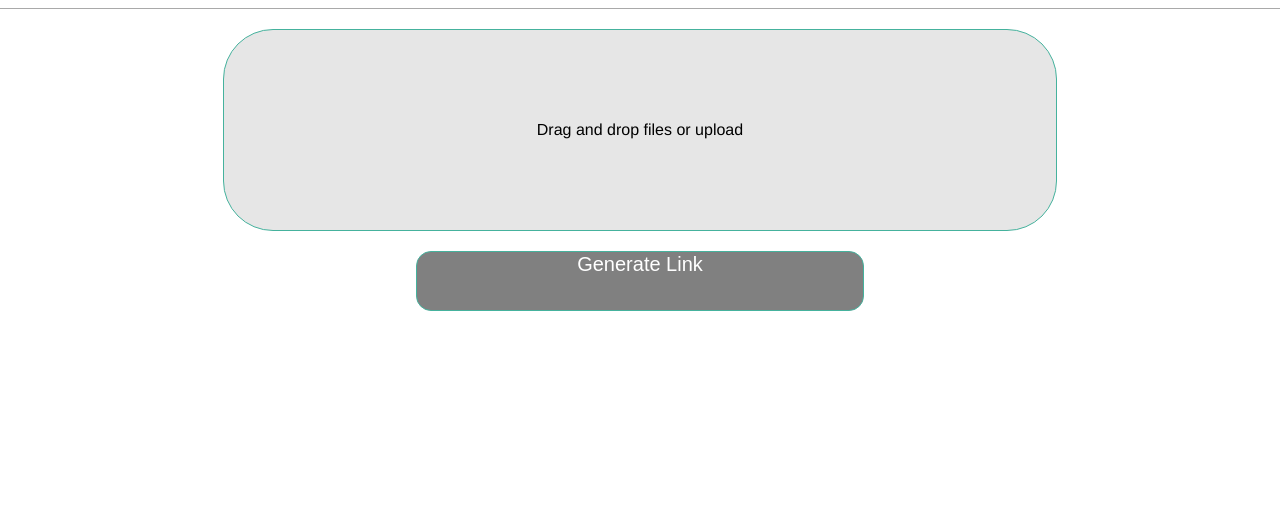
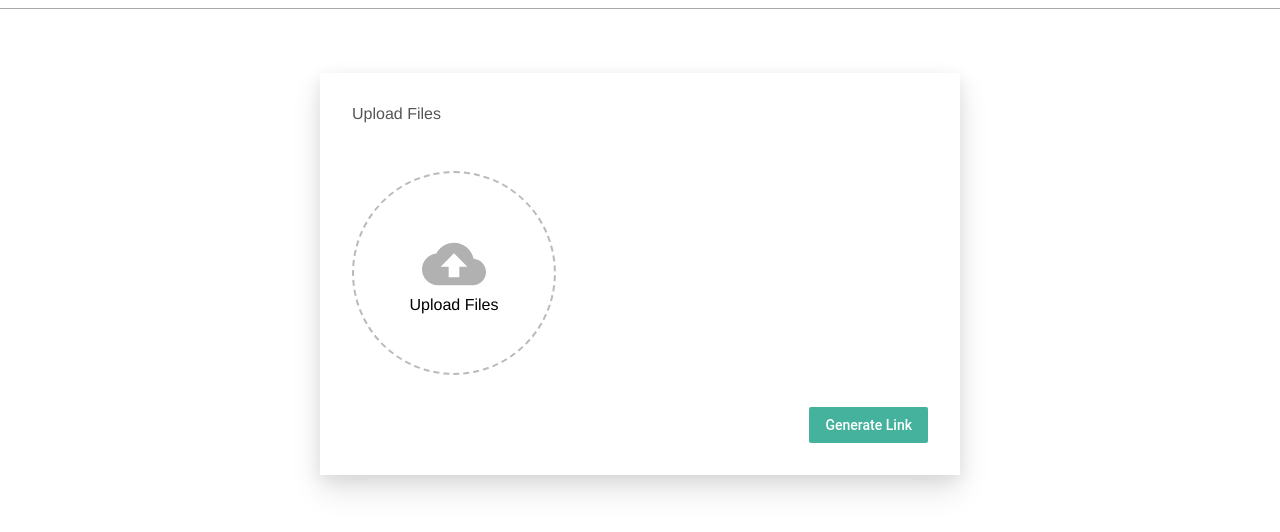
Before and after one commit to deniskrainovic/gofile, a React app in the folder frontend/: page / in a window 1280 px wide. Shown: the part 142-674 px from the top of the page. Built offline with nearby package versions, Linux system fonts and the light colour scheme.

Commit message:
change homepage and add filepage

```diff
--- a/frontend/package.json
+++ b/frontend/package.json
@@ -9,6 +9,7 @@
     "react": "^16.13.1",
     "react-dom": "^16.13.1",
     "react-dropzone": "^11.0.1",
+    "react-router-dom": "^5.2.0",
     "react-scripts": "3.4.1"
   },
   "scripts": {
--- a/frontend/src/components/App/App.css
+++ b/frontend/src/components/App/App.css
@@ -39,3 +39,21 @@
    height: 128px;
    width: 128px;
 }
+
+.Card {
+   margin-top: 5%;
+   background-color: white;
+   padding: 32px;
+   width: 50%;
+   display: flex;
+   align-items: flex-start;
+   justify-content: flex-start;
+   box-shadow: 0 15px 30px 0 rgba(0, 0, 0, 0.11),
+     0 5px 15px 0 rgba(0, 0, 0, 0.08);
+   box-sizing: border-box;
+ }
+
+ .MainBody {
+   display: flex;
+   justify-content: center;
+ }
--- a/frontend/src/components/App/App.js
+++ b/frontend/src/components/App/App.js
@@ -1,9 +1,17 @@
 import React from "react";
 import "./App.css";
-import MyDropzone from "../Dropzone/Dropzone";
+import Upload from "../Upload/Upload";
+import FilePage from "../FilePage/FilePage";
+import {
+   BrowserRouter as Router,
+   Switch,
+   Route,
+   Link
+} from "react-router-dom";
 
 function App() {
    return (
+      <Router>
          <div className="App">
             <header className="header">
                <div className="title-container">
@@ -12,9 +20,24 @@ function App() {
                <div className="verticalLine" />
                <div className="header-image" />
             </header>
-         <MyDropzone />
+            <Switch>
+               <Route path="/uploads/:uploadID" component={FilePage} />
+               <Route path="/">
+
+                  <div className="MainBody">
+                     <div className="Card">
+                        <Upload />
                      </div>
+                  </div>
+
+               </Route>
+            </Switch>
+         </div>
+      </Router>
+
    );
 }
 
+
+
 export default App;
--- a/frontend/src/components/Dropzone/Dropzone.css
+++ b/frontend/src/components/Dropzone/Dropzone.css
@@ -1,48 +1,26 @@
-.dropzone {
+.Dropzone {
+   height: 200px;
+   width: 200px;
+   background-color: #fff;
+   border: 2px dashed rgb(187, 186, 186);
+   border-radius: 50%;
    display: flex;
-   border: 1px solid #45b29d;
-   background-color: #e6e6e6;
-   border-radius: 50px;
-   width: 65%;
-   height: 200px;
+   align-items: center;
    justify-content: center;
-   align-items: center;
-   margin-left: auto;
-   margin-right: auto;
-   margin: 20px auto;
-   outline: none;
-}
+   flex-direction: column;
+   font-size: 16px;
+ }
 
-.dropzone:hover {
-   cursor: pointer;
-   border-color: #ffb366;
-}
-.dropzone:active {
-   background-color: white;
-}
+ .Highlight {
+   background-color: rgb(188, 185, 236);
+ }
 
-.upload-button {
-   margin: 0 auto;
-   display: flex;
-   justify-content: center;
-   height: 60px;
-   width: 35%;
-   min-width: 300px;
-   background-color: #45b29d;
-   border: 1px solid #45b29d;
-   border-radius: 15px;
-   color: white;
-   font-size: 20px;
-   outline: none;
-}
-.upload-button:disabled {
-   background-color: grey;
-}
-.upload-button:hover {
-   border-color: #ffb366;
-   color: #ffb366;
-}
-.upload-button:active {
-   color: white;
-   background-color: #ffb366;
-}
+ .Icon {
+   opacity: 0.3;
+   height: 64px;
+   width: 64px;
+ }
+
+ .FileInput {
+   display: none;
+ }
--- a/frontend/src/components/Dropzone/Dropzone.jsx
+++ b/frontend/src/components/Dropzone/Dropzone.jsx
@@ -1,42 +1,88 @@
-import React, { useState } from "react";
-import Dropzone from "react-dropzone";
+import React, { Component } from "react";
 import "./Dropzone.css";
 
-const MyDropzone = () => {
-   const [file, setFile] = useState({});
-   const [fileSelected, setFileSelected] = useState(false);
+class Dropzone extends Component {
+  constructor(props) {
+    super(props);
+    this.state = { hightlight: false };
+    this.fileInputRef = React.createRef();
 
-   const uploadHandler = () => {
-      if (fileSelected) console.log(file);
-   };
+    this.openFileDialog = this.openFileDialog.bind(this);
+    this.onFilesAdded = this.onFilesAdded.bind(this);
+    this.onDragOver = this.onDragOver.bind(this);
+    this.onDragLeave = this.onDragLeave.bind(this);
+    this.onDrop = this.onDrop.bind(this);
+  }
 
-   return (
-      <React.Fragment>
-         <Dropzone
-            multiple={false}
-            onDrop={(acceptedFiles) => {
-               setFile(acceptedFiles);
-               setFileSelected(true);
-            }}
-         >
-            {({ getRootProps, getInputProps }) => (
-               <div {...getRootProps()} className="dropzone">
-                  <input {...getInputProps()} />
-                  <div>Drag and drop files or upload</div>
-               </div>
-            )}
-         </Dropzone>
-         {fileSelected ? <p>File: {`${file[0].name}`}</p> : null}
-         <button
-            className="upload-button"
-            type="button"
-            disabled={!fileSelected}
-            onClick={uploadHandler}
-         >
-            Generate Link
-         </button>
-      </React.Fragment>
-   );
-};
+  openFileDialog() {
+    if (this.props.disabled) return;
+    this.fileInputRef.current.click();
+  }
 
-export default MyDropzone;
+  onFilesAdded(evt) {
+    if (this.props.disabled) return;
+    const files = evt.target.files;
+    if (this.props.onFilesAdded) {
+      const array = this.fileListToArray(files);
+      this.props.onFilesAdded(array);
+    }
+  }
+
+  onDragOver(event) {
+    event.preventDefault();
+    if (this.props.disabed) return;
+    this.setState({ hightlight: true });
+  }
+
+  onDragLeave(event) {
+    this.setState({ hightlight: false });
+  }
+
+  onDrop(event) {
+    event.preventDefault();
+    if (this.props.disabed) return;
+    const files = event.dataTransfer.files;
+    if (this.props.onFilesAdded) {
+      const array = this.fileListToArray(files);
+      this.props.onFilesAdded(array);
+    }
+    this.setState({ hightlight: false });
+  }
+
+  fileListToArray(list) {
+    const array = [];
+    for (var i = 0; i < list.length; i++) {
+      array.push(list.item(i));
+    }
+    return array;
+  }
+
+  render() {
+    return (
+      <div
+        className={`Dropzone ${this.state.hightlight ? "Highlight" : ""}`}
+        onDragOver={this.onDragOver}
+        onDragLeave={this.onDragLeave}
+        onDrop={this.onDrop}
+        onClick={this.openFileDialog}
+        style={{ cursor: this.props.disabled ? "default" : "pointer" }}
+      >
+        <input
+          ref={this.fileInputRef}
+          className="FileInput"
+          type="file"
+          multiple
+          onChange={this.onFilesAdded}
+        />
+        <img
+          alt="upload"
+          className="Icon"
+          src="baseline-cloud_upload-24px.svg"
+        />
+        <span>Upload Files</span>
+      </div>
+    );
+  }
+}
+
+export default Dropzone;
--- /dev/null
+++ b/frontend/src/components/FilePage/FilePage.js
@@ -0,0 +1,32 @@
+import React, { Component } from "react";
+import {
+    BrowserRouter as Router,
+    Switch,
+    Route,
+    Link,
+    useParams
+  } from "react-router-dom";
+import "./FilePage.css";
+
+class Dropzone extends Component {
+    constructor(props) {
+        super(props);
+        this.state = { mode: undefined } ;
+      }
+
+    componentWillMount(){
+        const { uploadID } = this.props.match.params
+        let xhr = new XMLHttpRequest();
+        xhr.open('POST', 'http://localhost:8080/uploads/' + uploadID);
+
+        xhr.setRequestHeader('Content-type', 'application/json');
+    }
+
+    render() {
+      return (
+      <h1>Test Page Uplaod </h1>
+      );
+    }
+  }
+
+  export default Dropzone;
--- /dev/null
+++ b/frontend/src/components/Progress/Progress.css
@@ -0,0 +1,13 @@
+.ProgressBar {
+    width: 100%;
+    height: 8px;
+    background-color: rgba(69, 178, 150, 1);
+    border-radius: 5px;
+  }
+
+  .Progress {
+    background-color: rgba(69, 178, 157, 1);
+    height: 100%;
+    margin: 0;
+    border-radius: 5px;
+  }
--- /dev/null
+++ b/frontend/src/components/Progress/Progress.js
@@ -0,0 +1,21 @@
+import React, { Component } from "react";
+import "./Progress.css";
+
+class Progress extends Component {
+  constructor(props) {
+    super(props);
+    this.state = {};
+  }
+  render() {
+    return (
+      <div className="ProgressBar">
+        <div
+          className="Progress"
+          style={{ width: this.props.progress + "%" }}
+        />
+      </div>
+    );
+  }
+}
+
+export default Progress;
--- /dev/null
+++ b/frontend/src/components/Upload/Upload.css
@@ -0,0 +1,97 @@
+.Upload {
+    display: flex;
+    flex-direction: column;
+    flex: 1;
+    align-items: flex-start;
+    text-align: left;
+    overflow: hidden;
+  }
+
+  .Content {
+    display: flex;
+    flex-direction: row;
+    padding-top: 16px;
+    box-sizing: border-box;
+    width: 100%;
+  }
+
+  .Files {
+    margin-left: 32px;
+    align-items: flex-start;
+    justify-items: flex-start;
+    flex: 1;
+    overflow-y: auto;
+  }
+
+  .Actions {
+    display: flex;
+    flex: 1;
+    width: 100%;
+    align-items: flex-end;
+    flex-direction: column;
+    margin-top: 32px;
+  }
+
+  .Title {
+    margin-bottom: 32px;
+    color: #555;
+  }
+
+  .Filename {
+    margin-bottom: 8px;
+    font-size: 16px;
+    color: #555;
+  }
+
+  .Row {
+    display: flex;
+    flex: 1;
+    flex-direction: column;
+    justify-content: space-between;
+    height: 50px;
+    padding: 8px;
+    overflow: hidden;
+    box-sizing: border-box;
+  }
+
+  .CheckIcon {
+    opacity: 0.5;
+    margin-left: 32px;
+  }
+
+  .ProgressWrapper {
+    display: flex;
+    flex: 1;
+    flex-direction: row;
+    align-items: center;
+  }
+
+  button {
+    font-family: "Roboto medium", sans-serif;
+    font-size: 14px;
+    display: inline-block;
+    height: 36px;
+    min-width: 88px;
+    padding: 6px 16px;
+    line-height: 1.42857143;
+    text-align: center;
+    white-space: nowrap;
+    vertical-align: middle;
+    -ms-touch-action: manipulation;
+    touch-action: manipulation;
+    cursor: pointer;
+    -webkit-user-select: none;
+    -moz-user-select: none;
+    -ms-user-select: none;
+    user-select: none;
+    border: 0;
+    border-radius: 2px;
+    background: rgba(69, 178, 157, 1);
+    color: #fff;
+    outline: 0;
+  }
+
+  button:disabled {
+    background: rgb(189, 189, 189);
+    cursor: default;
+  }
--- /dev/null
+++ b/frontend/src/components/Upload/Upload.js
@@ -0,0 +1,152 @@
+import React, { Component } from "react";
+import Dropzone from "../Dropzone/Dropzone";
+import "./Upload.css";
+import Progress from "../Progress/Progress";
+
+class Upload extends Component {
+  constructor(props) {
+    super(props);
+    this.state = {
+      files: [],
+      uploading: false,
+      uploadProgress: {},
+      successfullUploaded: false
+    };
+
+    this.onFilesAdded = this.onFilesAdded.bind(this);
+    this.uploadFiles = this.uploadFiles.bind(this);
+    this.sendRequest = this.sendRequest.bind(this);
+    this.renderActions = this.renderActions.bind(this);
+  }
+
+  onFilesAdded(files) {
+    this.setState(prevState => ({
+      files: prevState.files.concat(files)
+    }));
+  }
+
+  async uploadFiles() {
+    this.setState({ uploadProgress: {}, uploading: true });
+    const promises = [];
+    this.state.files.forEach(file => {
+      promises.push(this.sendRequest(file));
+    });
+    try {
+      await Promise.all(promises);
+
+      this.setState({ successfullUploaded: true, uploading: false });
+    } catch (e) {
+      // Not Production ready! Do some error handling here instead...
+      this.setState({ successfullUploaded: true, uploading: false });
+    }
+  }
+
+  sendRequest(file) {
+    return new Promise((resolve, reject) => {
+      const req = new XMLHttpRequest();
+        req.withCredentials = true;
+      req.upload.addEventListener("progress", event => {
+        if (event.lengthComputable) {
+          const copy = { ...this.state.uploadProgress };
+          copy[file.name] = {
+            state: "pending",
+            percentage: (event.loaded / event.total) * 100
+          };
+          this.setState({ uploadProgress: copy });
+        }
+      });
+
+      req.upload.addEventListener("load", event => {
+        const copy = { ...this.state.uploadProgress };
+        copy[file.name] = { state: "done", percentage: 100 };
+        this.setState({ uploadProgress: copy });
+        resolve(req.response);
+      });
+
+      req.upload.addEventListener("error", event => {
+        const copy = { ...this.state.uploadProgress };
+        copy[file.name] = { state: "error", percentage: 0 };
+        this.setState({ uploadProgress: copy });
+        reject(req.response);
+      });
+
+      const formData = new FormData();
+      formData.append("file", file, file.name);
+
+      req.open("POST", "http://localhost:8080/upload/file");
+      req.send(formData);
+    });
+  }
+
+  renderProgress(file) {
+    const uploadProgress = this.state.uploadProgress[file.name];
+    if (this.state.uploading || this.state.successfullUploaded) {
+      return (
+        <div className="ProgressWrapper">
+          <Progress progress={uploadProgress ? uploadProgress.percentage : 0} />
+          <img
+            className="CheckIcon"
+            alt="done"
+            src="baseline-check_circle_outline-24px.svg"
+            style={{
+              opacity:
+                uploadProgress && uploadProgress.state === "done" ? 0.5 : 0
+            }}
+          />
+        </div>
+      );
+    }
+  }
+
+  renderActions() {
+    if (this.state.successfullUploaded) {
+      return (
+        <button
+          onClick={() =>
+            this.setState({ files: [], successfullUploaded: false })
+          }
+        >
+          Clear
+        </button>
+      );
+    } else {
+      return (
+        <button
+          disabled={this.state.files.length < 0 || this.state.uploading}
+          onClick={this.uploadFiles}
+        >
+          Generate Link
+        </button>
+      );
+    }
+  }
+
+  render() {
+    return (
+      <div className="Upload">
+        <span className="Title">Upload Files</span>
+        <div className="Content">
+          <div>
+            <Dropzone
+              onFilesAdded={this.onFilesAdded}
+              disabled={this.state.uploading || this.state.successfullUploaded}
+            />
+          </div>
+          <div className="Files">
+            {this.state.files.map(file => {
+              return (
+                <div key={file.name} className="Row">
+                  <span className="Filename">{file.name}</span>
+                  {this.renderProgress(file)}
+                </div>
+              );
+            })}
+          </div>
+        </div>
+        <div className="Actions">{this.renderActions()}</div>
+      </div>
+    );
+  }
+}
+
+export default Upload;
```
Also changed, not shown: frontend/public/baseline-check_circle_outline-24px.svg (added), frontend/public/baseline-cloud_upload-24px.svg (added), frontend/src/components/FilePage/FilePage.css (added), 1 other file. Lines whose indentation alone changed are shown as unchanged.
